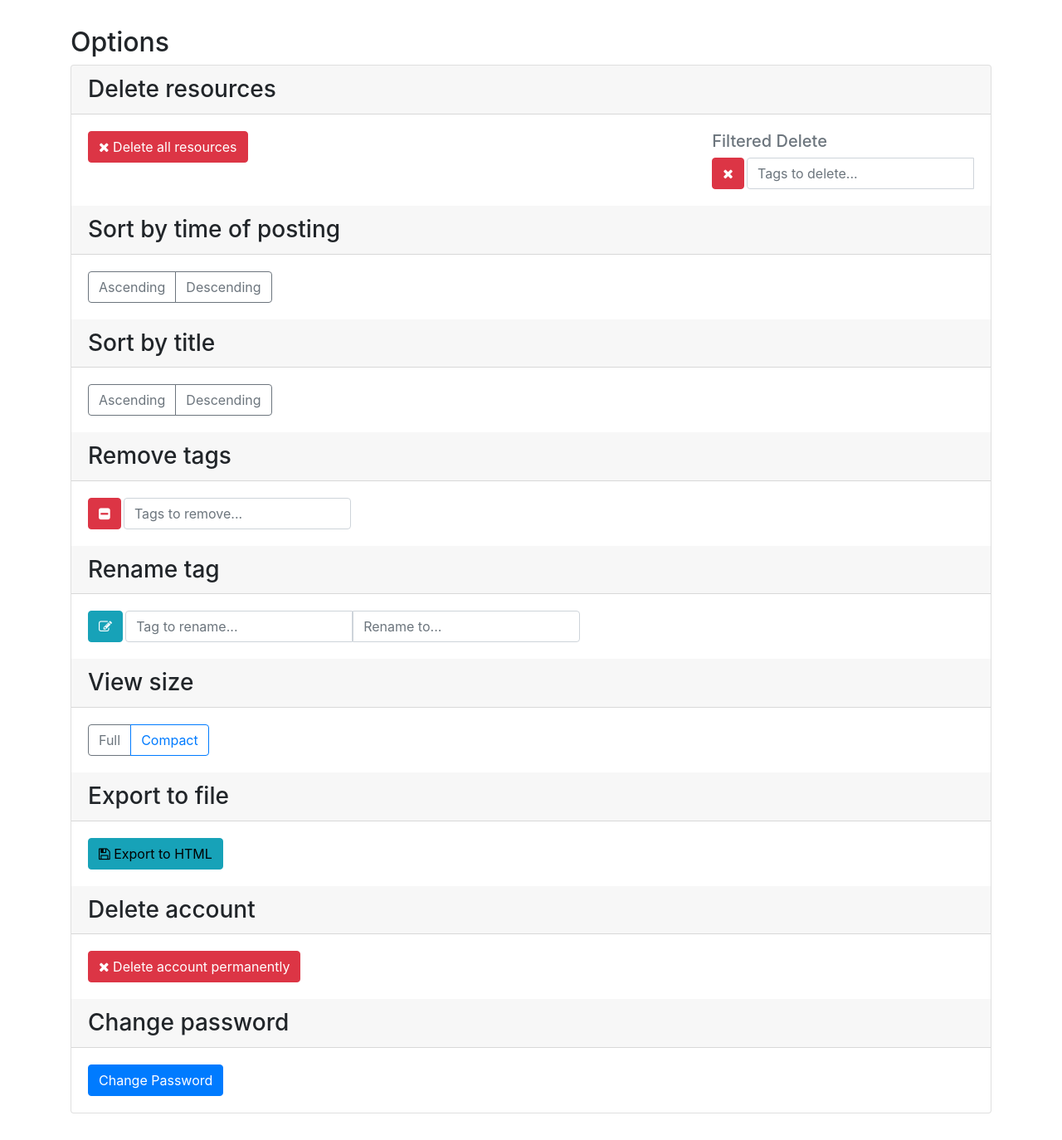
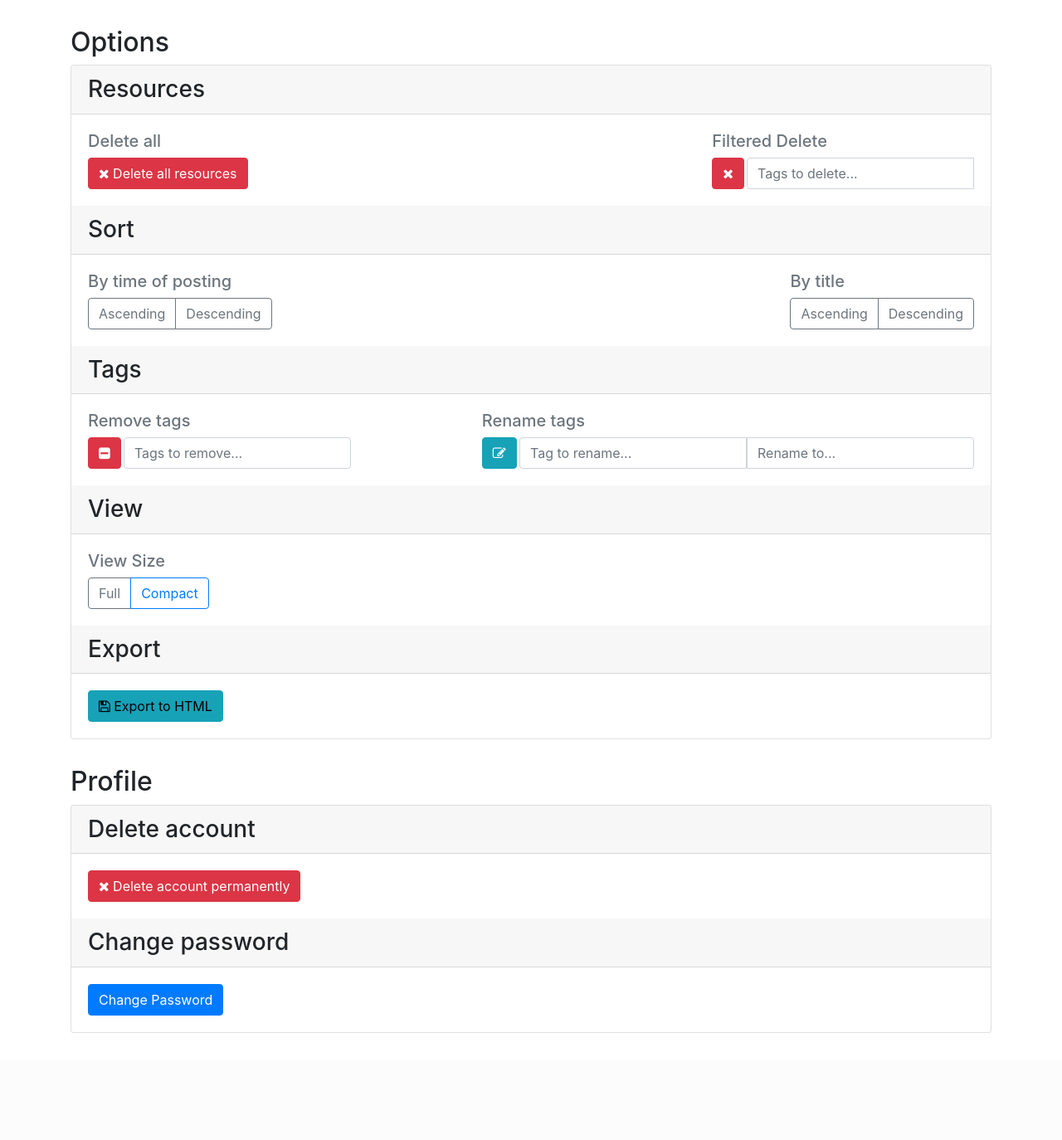
Before and after one commit to TsimpDim/3RStore, a Flask app: page /options in a window 1280 px wide. Shown: the part 76-1450 px from the top of the page at 83% size. After the commit the page ends 1321 px from the top, so only its background shows below. Run offline with Flask 2, Linux system fonts and the light colour scheme; the visitor is signed in with stand-in values (Sample User, id 1); data that the repository does not hold is empty; parts of the project's set-up code (start-up, migrations or seed data) failed here and were passed over; some libraries are stand-ins or nearby versions.

Commit message:
Rework options page

```diff
--- a/_3RStore/static/css/options.css
+++ b/_3RStore/static/css/options.css
@@ -7,7 +7,7 @@
 }
 
 @media (max-width:768px){
-    #delete_all_cont{
-        margin-bottom: 3em;
+    .first_col_el{
+        margin-bottom: 1em;
     }
 }
--- a/_3RStore/templates/options.html
+++ b/_3RStore/templates/options.html
@@ -4,11 +4,13 @@
 <h2>Options</h2>
 <div class="card">
 
-    <!-- Delete resources section -->
-    <h3 class="card-header">Delete resources</h3>
+    <!-- Resources section -->
+    <h3 class="card-header">Resources</h3>
     <div class="card-body d-flex flex-row flex-wrap align-content-center justify-content-between align-items-start">
         <!-- Delete all -->
-        <div class="dropdown" id="delete_all_cont">
+        <div class="d-flex flex-column first_col_el">
+            <h5 class="text-muted">Delete all</h5>
+            <div class="dropdown">
                 <button class="btn btn-danger" data-toggle="dropdown">
                     <span class="fa fa-remove"></span>
                     Delete all resources
@@ -22,8 +24,10 @@
                     </form>
                 </div>
             </div>
+        </div>
 
         <!-- Filtered delete -->
+        <div class="d-flex flex-column">
             <form method="POST" action="fildel">
                 <h5 class="text-muted">Filtered Delete</h5>
                 <div class="d-flex flex-row" id="filtered_del">
@@ -50,10 +54,14 @@
                 </div>
             </form>
         </div>
+    </div>
 
+    <!-- Sort section -->
+    <h3 class="card-header">Sort</h3>
+    <div class="card-body d-flex flex-row flex-wrap align-content-center justify-content-between align-items-start">
         <!-- Sorting by time of posting -->
-    <h3 class="card-header">Sort by time of posting</h3>
-    <div class="card-body">
+        <div class="d-flex flex-column first_col_el">
+            <h5 class="text-muted">By time of posting</h5>
             <div class="btn-group">
                 {% if criteria =='time' and sort == 'asc' %}
                     <a class="btn btn-outline-primary" href="options/set_sort/time/asc">Ascending</a>
@@ -69,8 +77,8 @@
         </div>
 
         <!-- Sorting by title -->
-    <h3 class="card-header">Sort by title</h3>
-    <div class="card-body">
+        <div class="d-flex flex-column">
+            <h5 class="text-muted">By title</h5>
             <div class="btn-group">
                 {% if criteria == 'title' and sort == 'asc' %}
                     <a class="btn btn-outline-primary" href="options/set_sort/title/asc">Ascending</a>
@@ -84,10 +92,14 @@
                 {% endif %}
             </div>
         </div>
+    </div>
 
+    <!-- Tags section -->
+    <h3 class="card-header">Tags</h3>
+    <div class="card-body d-flex flex-wrap align-content-center justify-content-between align-items-start">
         <!-- Remove tags -->
-    <h3 class="card-header">Remove tags</h3>
-    <div class="card-body d-flex flex-wrap align-content-center justify-content-between align-items-start">
+        <div class="d-flex flex-column first_col_el">
+            <h5 class="text-muted">Remove tags</h5>
             <form method="POST" action="remtag">
                 <div class="d-flex flex-row">
                     <div class="dropdown">
@@ -113,8 +125,8 @@
         </div>
 
         <!-- Rename tags -->
-    <h3 class="card-header">Rename tag</h3>
-    <div class="card-body d-flex flex-wrap align-content-center justify-content-between align-items-start">
+        <div class="d-flex flex-column">
+            <h5 class="text-muted">Rename tags</h5>
             <form method="POST" action="renametag">
                 <div class="d-flex flex-row">
                     <div class="dropdown">
@@ -141,10 +153,13 @@
                 </div>
             </form>
         </div>
+    </div>
 
-    <!-- Sorting by title -->
-    <h3 class="card-header">View size</h3>
+    <!-- View section -->
+    <h3 class="card-header">View</h3>
     <div class="card-body">
+        <!-- View size-->
+        <h5 class="text-muted">View Size</h5>
         <div class="btn-group">
             {% if view == 'full' %}
                 <a class="btn btn-outline-primary" href="options/set_view/full">Full</a>
@@ -157,8 +172,8 @@
     </div>
 
 
-    <!-- Export to file -->
-    <h3 class="card-header">Export to file</h3>
+    <!-- Export section -->
+    <h3 class="card-header">Export</h3>
     <div class="card-body">
         <a href="/export_to_html" class="btn btn-info" style="color:black;">
             <span class="fa fa-save"></span>
@@ -166,6 +181,10 @@
         </a>
     </div>
 
+</div>
+
+<h2>Profile</h2>
+<div class="card">
     <!-- Delete account -->
     <h3 class="card-header">Delete account</h3>
     <div class="card-body d-flex flex-row flex-wrap align-content-center justify-content-between align-items-start" id="del_acc">
```
Lines whose indentation alone changed are shown as unchanged.
